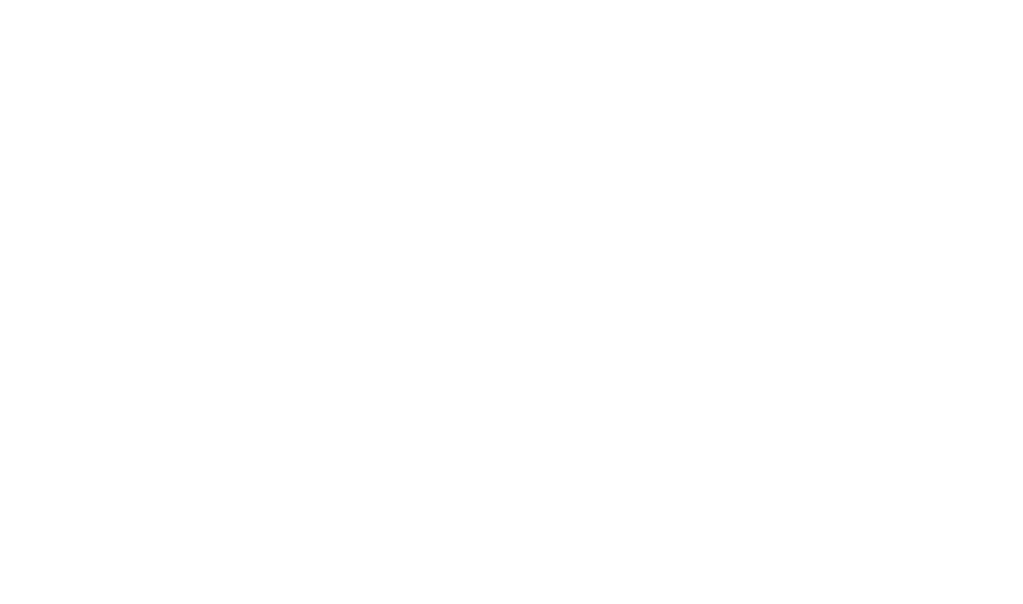
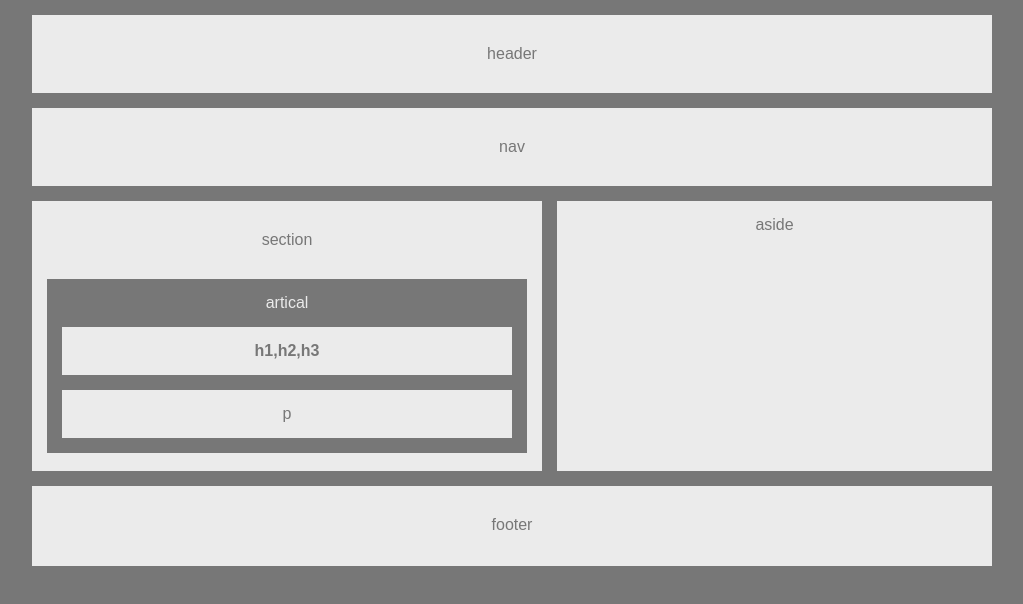
Before and after one commit to taabishb/HW-Wireframe.io, a plain HTML site: page index.html in a window 1280 px wide. Shown: the whole page, without its empty margins (128-1151 px from the left). Drawn offline with Linux system fonts and the light colour scheme.

Commit message:
Completed-assignment

```diff
--- a/index.html
+++ b/index.html
@@ -1,12 +1,44 @@
 <!DOCTYPE html>
 <html lang="en">
+
 <head>
     <meta charset="UTF-8">
     <meta name="viewport" content="width=device-width, initial-scale=1.0">
     <meta http-equiv="X-UA-Compatible" content="ie=edge">
+    <link rel="stylesheet" href="style.css">
     <title>Document</title>
 </head>
+
 <body>
+    <div class="center">
+        <div class="header">
+            <text>header</text>
+        </div>
+        <div class="nav">
+            <text>nav</text>
+        </div>
 
+
+        <div class="section">
+            <text>section</text>
+            <div class="artical">
+                <text>artical</text>
+                <div class="heading">
+                    <text>h1,h2,h3</text>
+                </div>
+                <div class="para">
+                    <span>p</span>
+                </div>
+            </div>
+        </div>
+
+        <div class="aside">
+            <text>aside</text>
+        </div>
+        <div class="footer">
+            <text>footer</text>
+        </div>
+    </div>
 </body>
+
 </html>
--- a/style.css
+++ b/style.css
@@ -0,0 +1,82 @@
+
+body {
+    font-family: 'Arial', 'Helvetica Neue', 'Helvetica', 'sans-serif';
+    background-color: #777;
+    width: 960px;
+    margin: 15px auto 0 auto;
+}
+
+.header {
+    padding: 30px;
+    width: 945;
+    background-color: #ebebeb;
+    text-align: center;
+    color: #777;
+}
+.nav {
+   padding: 30px;
+    width: 945;
+    background-color: #ebebeb;
+    text-align: center;
+    color: #777;
+    margin-top: 15px;
+}
+
+.section {
+    margin-top: 15px;
+    background-color: #ebebeb;
+    color: #777;
+    text-align: center;
+    float: left;
+    width: 480px;
+    padding: 30px 15px;
+    height: 210px;
+}
+
+.artical {
+   background-color: #777;
+   padding: 15px;
+   margin-top: 30px;
+   color: #ebebeb;
+}
+
+.para {
+    margin-top: auto;
+    background-color: #ebebeb;
+    color: #777;
+    margin-top: 15px;
+    padding :15px;
+
+
+}
+.heading {
+    background-color: #ebebeb;
+    color: #777;
+    padding: 15px;
+    margin-top: 15px;
+    font-weight: bold;
+}
+
+
+.aside {
+    background-color: #ebebeb;
+    color: #777;
+    width: 405px;
+    height: 225px;
+    text-align: center;
+    padding: 15px;
+    float: left;
+    margin-left: 15px;
+    margin-top: 15px;
+    height: 240px;
+}
+
+.footer{
+    padding: 30px;
+    width: 945;
+    background-color:#ebebeb;
+    text-align: center;
+    color: #777;
+    margin-top: 300px;
+    height: 20px;
+}
```
